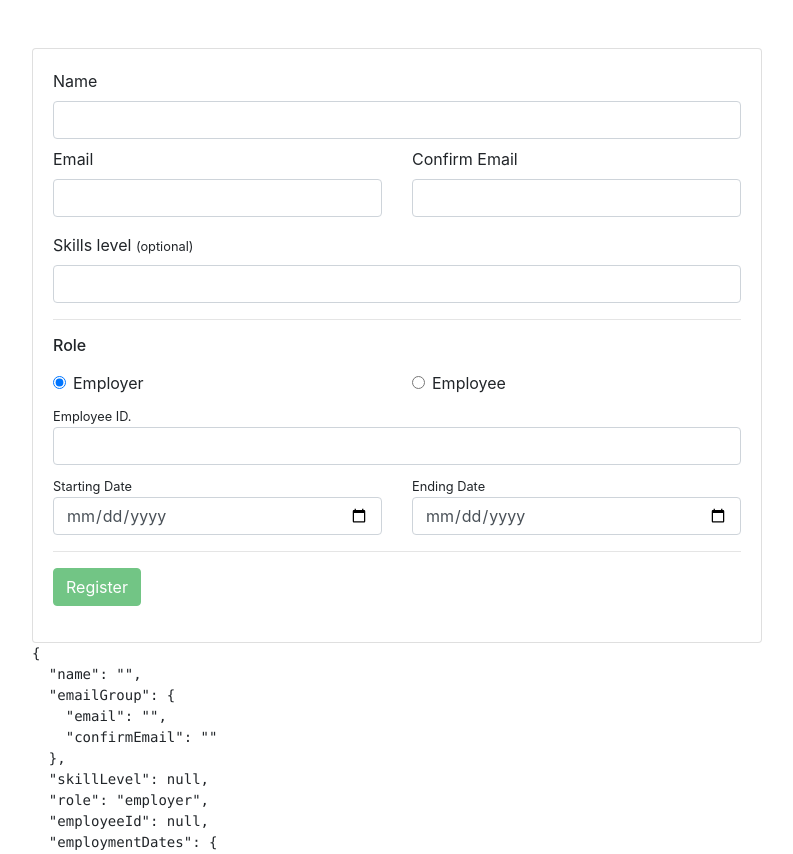
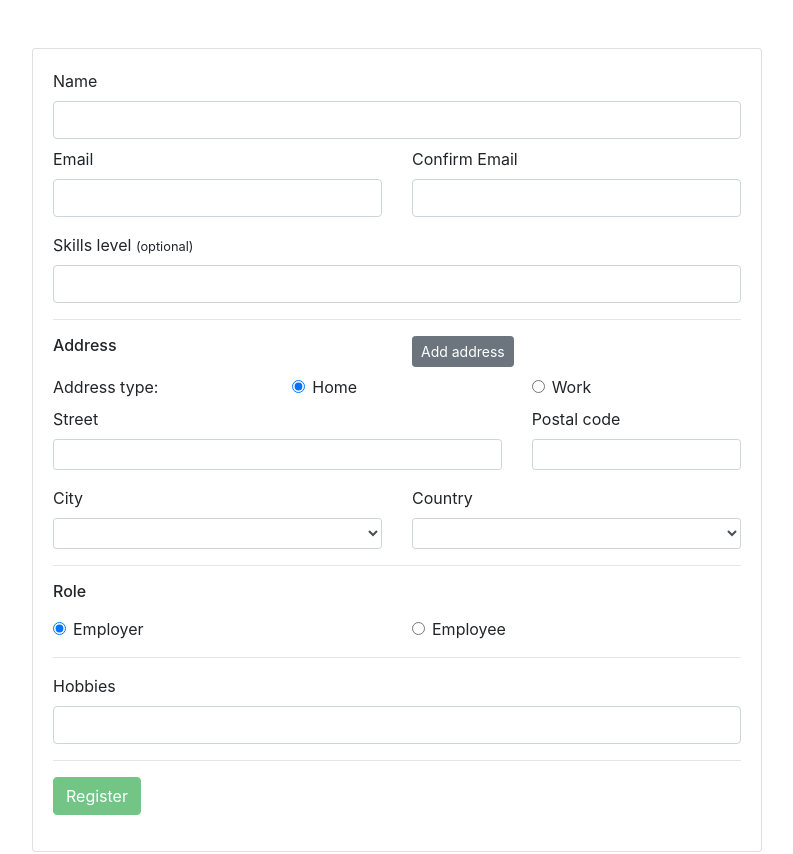
Before and after one commit to joegitau/reactive-forms-indepth, an Angular app: page / in a window 1280 px wide. Shown: the top 854 px of the page, without its empty margins (243-1036 px from the left). Built offline with nearby package versions, Linux system fonts and the light colour scheme.

Commit message:
build multiple addresses via form array

```diff
--- a/src/app/app.component.html
+++ b/src/app/app.component.html
@@ -39,6 +39,66 @@
             </div>
             <hr>
             <div class="row mb-2">
+              <div class="col"><h6>Address</h6></div>
+              <div class="col-6">
+                <button class="btn btn-sm btn-secondary" (click)="addAddress()">Add address</button>
+              </div>
+            </div>
+            <div formArrayName="addresses" *ngFor="let address of addresses.controls; let i=index">
+              <div [formGroupName]="i">
+                <!-- addrress type -->
+                <div class="form-group row mb-2">
+                  <div class="col-4">Address type:</div>
+                  <div class="col-4">
+                    <div class="form-check">
+                      <input class="form-check-input" type="radio" id="{{ 'home' + i }}" value="home" formControlName="addressType">
+                      <label class="form-check-label" attr.for="{{ 'home' + i }}">Home</label>
+                    </div>
+                  </div>
+                  <div class="col-4">
+                    <div class="form-check">
+                      <input class="form-check-input" type="radio" id="{{ 'work' + i }}" value="work" formControlName="addressType">
+                      <label class="form-check-label" attr.for="{{ 'work' + i }}">Work</label>
+                    </div>
+                  </div>
+                </div>
+                <!-- street & postal code-->
+                <div class="form-group row">
+                  <div class="col-8">
+                    <label attr.for="{{ 'street' + 1}}">Street</label>
+                    <input type="text" class="form-control form-control-sm" id="{{ 'street' + i}}" formControlName="street">
+                  </div>
+                  <div class="col-4">
+                    <label attr.for="{{ 'postalCode' + i }}">Postal code</label>
+                    <input type="text" class="form-control form-control-sm" id="{{ 'postalCode' + i }}" formControlName="postalCode">
+                  </div>
+                </div>
+                <!-- city & country -->
+                <div class="form-group row">
+                  <div class="col-6">
+                    <label attr.for="{{ 'city' + i }}">City</label>
+                    <select id="{{ 'city' + i }}" class="form-control form-control-sm" formControlName="city">
+                      <option>Helsinki</option>
+                      <option>Espoo</option>
+                      <option>Vantaa</option>
+                      <option>Nairobi</option>
+                      <option>Other</option>
+                    </select>
+                  </div>
+                  <div class="col-6">
+                    <label attr.for="{{ 'country' + i }}">Country</label>
+                    <select name="" id="{{ 'country' + i }}" class="form-control form-control-sm" formControlName="country">
+                      <option>Finland</option>
+                      <option>Kenya</option>
+                      <option>Other</option>
+                    </select>
+                  </div>
+                </div>
+              </div>
+            </div>
+
+            <hr>
+            <div class="row mb-2">
               <div class="col"><h6>Role</h6></div>
             </div>
             <div class="form-group row mb-2">
@@ -55,7 +115,7 @@
                 </div>
               </div>
             </div>
-            <div class="form-group mb-2">
+            <div class="form-group mb-2" *ngIf="form.get('role').value === 'employee'">
               <small>Employee ID.</small>
               <input type="number" class="form-control" formControlName="employeeId"
                      [ngClass]="{ 'is-invalid': (employeeId.dirty || employeeId.touched) && !employeeId.valid }">
@@ -63,7 +123,7 @@
                 <span *ngIf="employeeId.errors?.required">Employee ID. is required.</span>
               </div>
             </div>
-            <div formGroupName="employmentDates" class="form-group row mb-2">
+            <div formGroupName="employmentDates" class="form-group row mb-2" *ngIf="form.get('role').value === 'employee'">
               <div class="col-6">
                 <small>Starting Date</small>
                 <input type="date" class="form-control" formControlName="start"
@@ -83,6 +143,11 @@
               </div>
             </div>
             <hr>
+            <div class="form-group mb-2">
+              <label for="hobbies">Hobbies</label>
+              <input type="text" class="form-control" id="hobbies" formControlName="hobbies">
+            </div>
+            <hr>
             <div class="form-group">
               <button class="btn btn-success" type="submit" (click)="register()" [disabled]="!form.valid">Register</button>
             </div>
@@ -91,9 +156,9 @@
       </div>
     </div>
   </div>
-  <div class="row">
+  <div class="row mt-3">
     <div class="col-8 offset-2">
-      <pre>{{ form.value | json }}</pre>
+      <pre class="bg-info">{{ form.value | json }}</pre>
     </div>
   </div>
 </div>
--- a/src/app/app.component.ts
+++ b/src/app/app.component.ts
@@ -1,5 +1,5 @@
 import { Component } from '@angular/core';
-import { FormGroup, FormBuilder, Validators, AbstractControl } from '@angular/forms';
+import { FormGroup, FormBuilder, Validators, AbstractControl, FormArray } from '@angular/forms';
 import { debounceTime } from 'rxjs/operators';
 
 import { emailMatcher, minMaxValidator, rangeValidator } from './validation/form-validation';
@@ -29,6 +29,10 @@ export class AppComponent {
   get start() { return this.form.get('employmentDates.start'); }
   get end() { return this.form.get('employmentDates.end'); }
 
+  get addresses(): FormArray {
+    return <FormArray>this.form.get('addresses');
+  }
+
   ngOnInit(): void {
     this.form = this.fb.group({
       name: ['', [Validators.required, Validators.minLength(3)]],
@@ -37,12 +41,14 @@ export class AppComponent {
         confirmEmail: ['', [Validators.required]]
       }, { validator: emailMatcher }),
       skillLevel: [null, rangeValidator(1, 10)],
+      addresses: this.fb.array([ this.buildAddress() ]),
       role: ['employer'],
       employeeId: null,
       employmentDates: this.fb.group({
         start: '',
         end: ''
       }, { validator: minMaxValidator }),
+      hobbies: '',
     });
 
     const roleControl = this.form.get('role');
@@ -53,20 +59,18 @@ export class AppComponent {
       .subscribe(v => this.setErrorMessage(this.name));
   }
 
-  setErrorMessage(c: AbstractControl) {
-    this.errorMessage = '';
-
-    if ((c.dirty || c.touched) && c.errors) {
-      this.errorMessage = Object.keys(c.errors)
-        .map(err => this.errorMessage += this.nameValidationMessages[err])
-        .join(' ');
-    }
+  buildAddress(): FormGroup {
+    return this.fb.group({
+      addressType: 'home',
+      street: '',
+      postalCode: null,
+      city: '',
+      country: ''
+    });
   }
 
-  register() {
-    if (this.form.valid) {
-      console.log(this.form.value);
-    }
+  addAddress(): void {
+    this.addresses.push(this.buildAddress());
   }
 
   setRole(role: string): void {
@@ -88,4 +92,20 @@ export class AppComponent {
     start.updateValueAndValidity();
     end.updateValueAndValidity();
   }
+
+  setErrorMessage(c: AbstractControl) {
+    this.errorMessage = '';
+
+    if ((c.dirty || c.touched) && c.errors) {
+      this.errorMessage = Object.keys(c.errors)
+        .map(err => this.errorMessage += this.nameValidationMessages[err])
+        .join(' ');
+    }
+  }
+
+  register() {
+    if (this.form.valid) {
+      console.log(this.form.value);
+    }
+  }
 }
```
